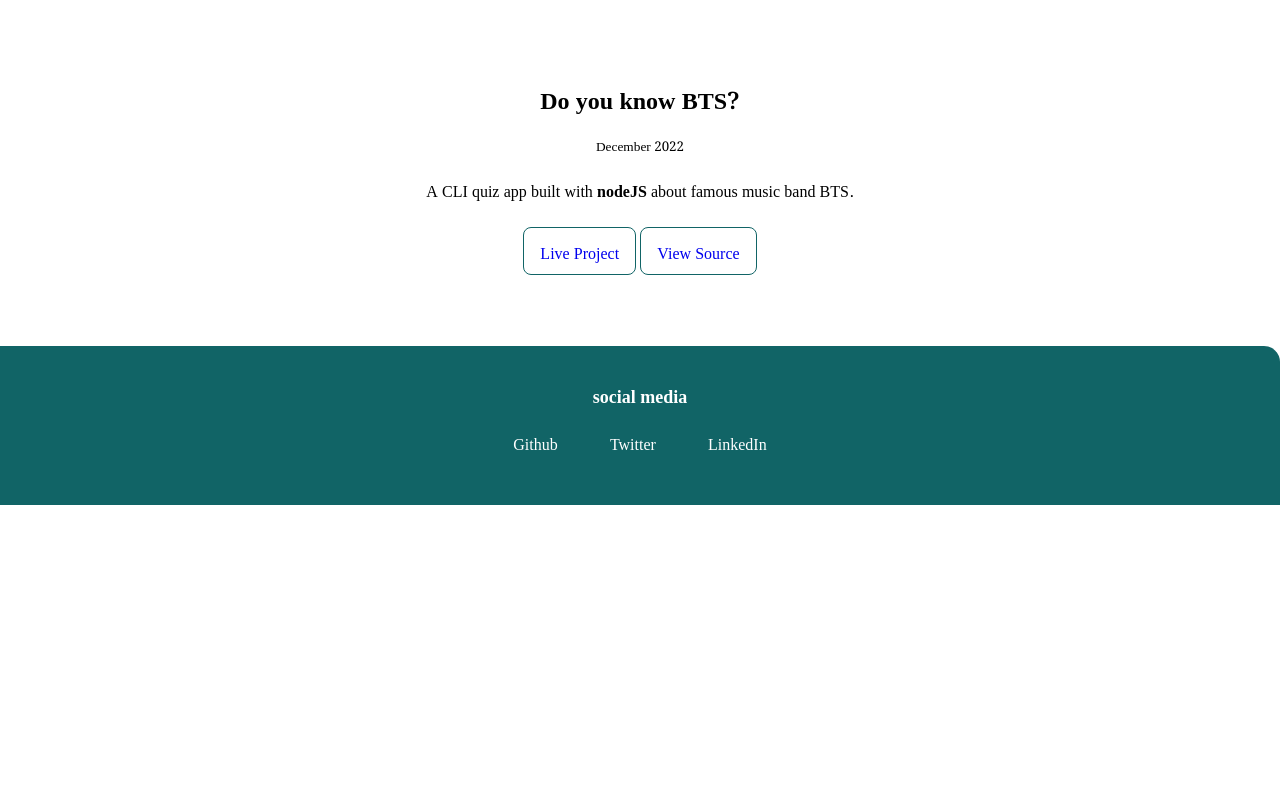
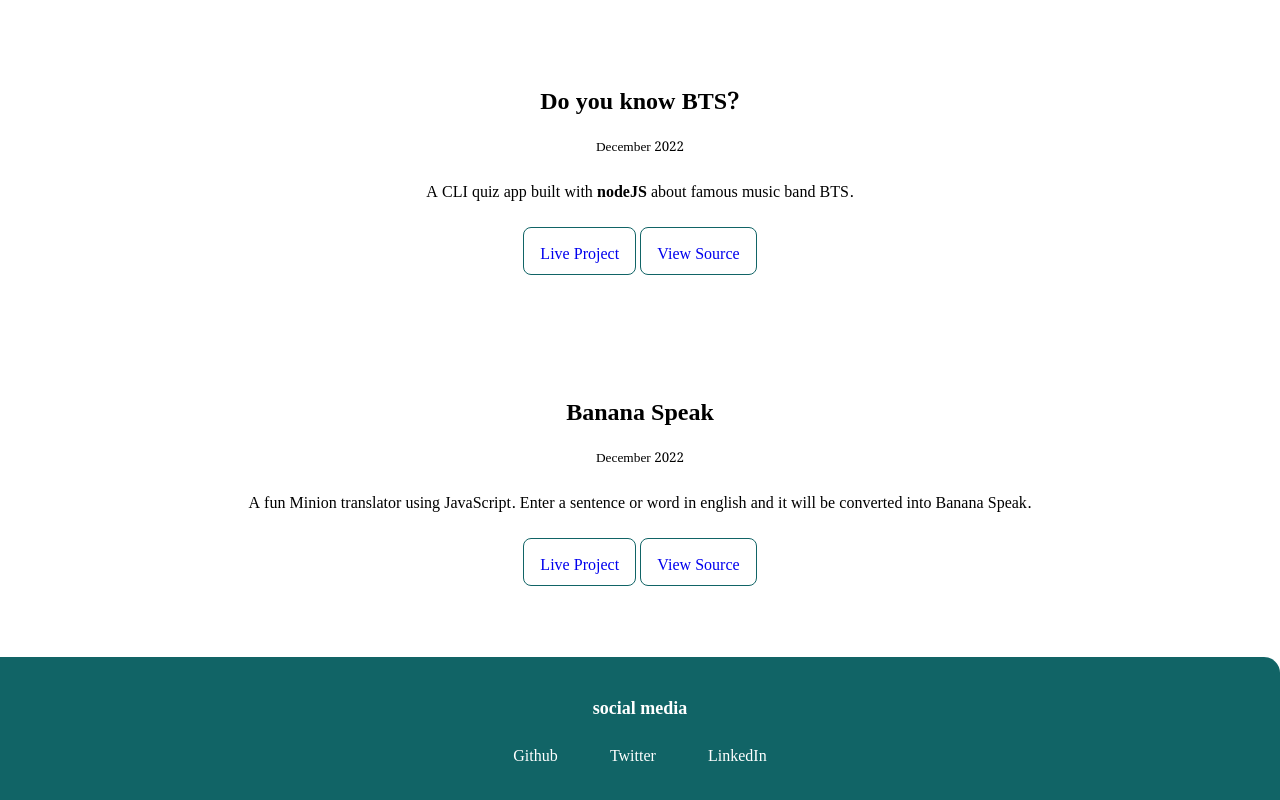
Before and after one commit to kavithamd/lesson3-HTML-and-CSS, a plain HTML site: page projects.html in a window 1280 px wide. Shown: the part 665-1465 px from the top of the page. Before the commit the page ends 1170 px from the top, so only its background shows below. Drawn offline with Linux system fonts and the light colour scheme.

Commit message:
added new project

```diff
--- a/projects.html
+++ b/projects.html
@@ -70,6 +70,26 @@
             >View Source</a
           >
         </article>
+        <article class="showcase-list container container-center">
+          <h1>Banana Speak</h1>
+          <small>December 2022</small>
+          <p>
+            A fun Minion translator using JavaScript. Enter a sentence or word
+            in english and it will be converted into Banana Speak.
+          </p>
+          <a
+            class="link link-primary"
+            href="https://banaanaspeak.netlify.app/"
+            target="_blank"
+            >Live Project</a
+          >
+          <a
+            class="link link-primary"
+            href="https://github.com/kavithamd/banana-speak"
+            target="_blank"
+            >View Source</a
+          >
+        </article>
       </li>
     </ul>
     <footer class="footer">
```
